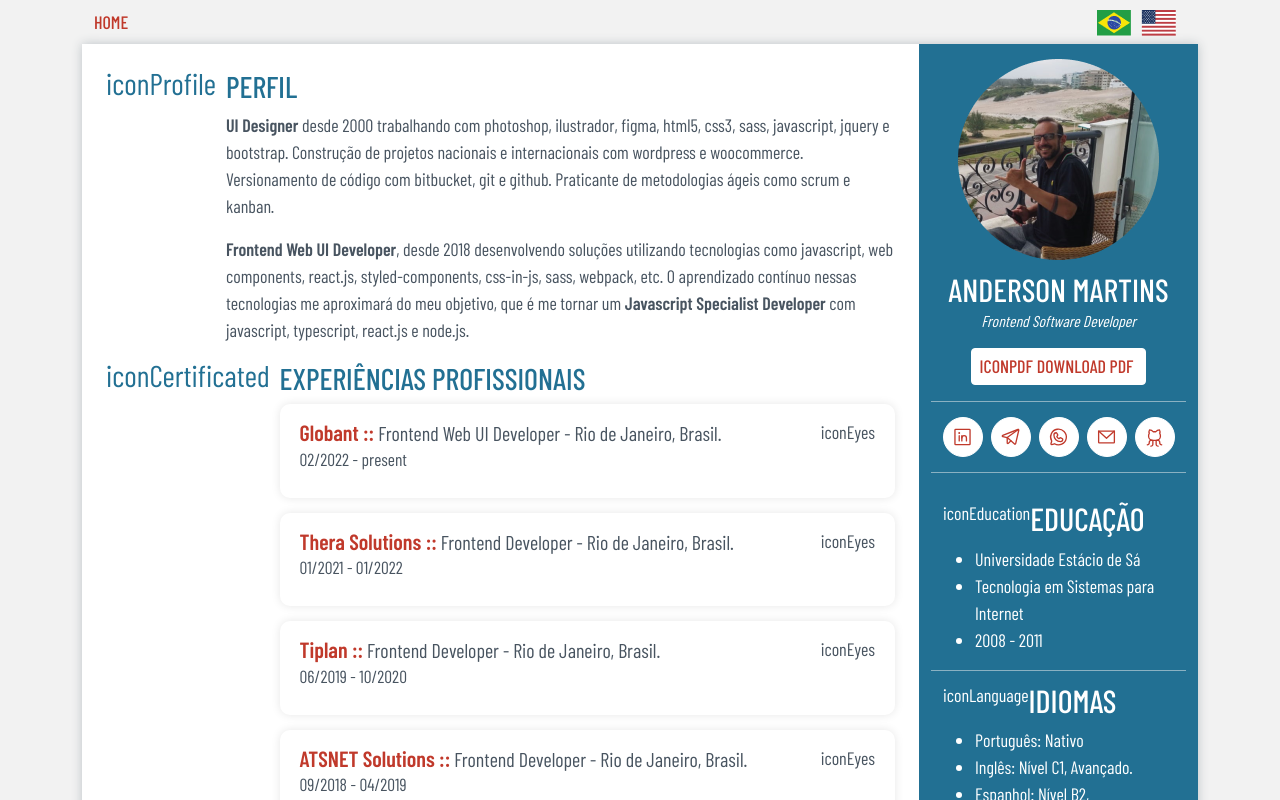
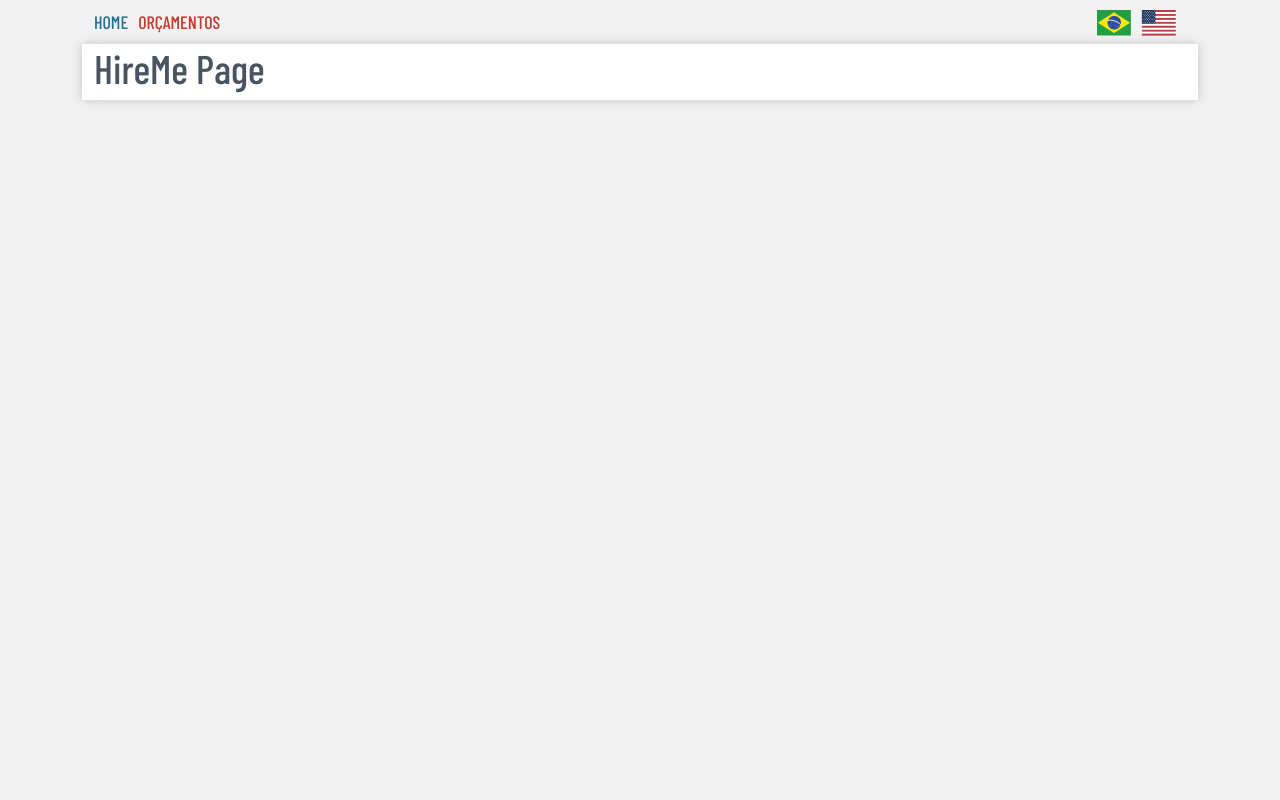
Before and after one commit to atmmoreira/project.resume.vite.react, a React (Vite) app: page /hireme in a window 1280 px wide. Shown: the top 800 px of the page. Built offline with nearby package versions, Linux system fonts and the light colour scheme; a web font is replaced by a local one.

Commit message:
add: react-router-dom and informations icons in resume.json

```diff
--- a/package.json
+++ b/package.json
@@ -12,7 +12,8 @@
     "bootstrap": "^5.2.1",
     "phosphor-react": "^1.4.1",
     "react": "^18.2.0",
-    "react-dom": "^18.2.0"
+    "react-dom": "^18.2.0",
+    "react-router-dom": "6"
   },
   "devDependencies": {
     "@types/react": "^18.0.17",
--- a/public/json/resume.json
+++ b/public/json/resume.json
@@ -18,7 +18,7 @@
       },
       {
         "name": "EnvelopeSimple",
-        "url": "atmmoreira.rj@gmail.com"
+        "url": "mailto:atmmoreira.rj@gmail.com"
       },
       {
         "name": "GithubLogo",
@@ -26,6 +26,7 @@
       }
     ],
     "education": {
+      "icon": "Student",
       "title": "Educação",
       "description": [
       "Universidade Estácio de Sá",
--- a/src/App.jsx
+++ b/src/App.jsx
@@ -1,31 +1,21 @@
-import React, { useEffect, useState } from 'react';
+import React from 'react';
+import { Routes, Route } from 'react-router-dom';
 import './App.css';
 
-const url = './json/resume.json';
-
 import Header from './components/Header/Header';
-import MainResume from './components/MainResume/MainResume';
-import Sidebar from './components/Sidebar/Sidebar';
+import Home from './pages/Home/Home';
+import HireMe from './pages/HireMe/HireMe';
 
 function App() {
-  const [resumes, setResumes] = useState([]);
-
-  useEffect(() => {
-    const productsApi = async () => {
-      const response = await fetch(url);
-      const data = await response.json();
-      setResumes(data);
-    };
-    productsApi();
-  }, []);
-
   return (
     <div className='container'>
       <Header />
       <div className='curriculum'>
         <div className='row flex-lg-row-reverse flex-sm-row'>
-          <Sidebar resume={resumes} />
-          <MainResume />
+          <Routes>
+            <Route path='/' element={<Home />} />
+            <Route path='hireme' element={<HireMe />} />
+          </Routes>
         </div>
       </div>
     </div>
--- a/src/components/Header/Header.jsx
+++ b/src/components/Header/Header.jsx
@@ -1,15 +1,15 @@
 import React from 'react';
 import './Header.css';
+
+import { NavLink } from 'react-router-dom';
 
 function Header() {
   return (
     <nav className='navbar'>
       <div className='container-fluid'>
         <div className='d-flex'>
-          <a href='/' className='active'>
-            Home
-          </a>
-          {/* <a href="/hired">Orçamentos</a> */}
+          <NavLink to='/' >Home</NavLink>
+          <NavLink to='/hireme'>Orçamentos</NavLink>
         </div>
         <div>
           <a href='#'>
--- a/src/components/Sidebar/Sidebar.jsx
+++ b/src/components/Sidebar/Sidebar.jsx
@@ -1,5 +1,7 @@
 import React from 'react';
 import SocialMedia from '../SocialMedia/SocialMedia';
+import * as Icons from 'phosphor-react';
+
 import './Sidebar.css';
 
 function Sidebar({ resume }) {
@@ -17,7 +19,7 @@ function Sidebar({ resume }) {
               href='#'
               className='btn btn-curriculum mt-3 btn-sm d-flex align-items-center justify-content-center'
             >
-              iconPdf
+              <Icons.FilePdf />
               <span className='mx-1'> Download pdf</span>
             </a>
           </div>
@@ -30,7 +32,7 @@ function Sidebar({ resume }) {
         <div className='row languages-education'>
           <div className='col-sm-6 col-lg-12 education'>
             <div className='d-flex align-items-center mb-2'>
-              iconEducation
+              <Icons.Student />
               <h2>{resume.pt?.education.title}</h2>
             </div>
             <ul>
@@ -41,7 +43,7 @@ function Sidebar({ resume }) {
           </div>
           <div className='col-sm-6 col-lg-12 languages'>
             <div className='d-flex align-items-center mb-2'>
-              iconLanguage
+              <Icons.Translate />
               <h2>{resume.pt?.languages.title}</h2>
             </div>
             <ul>
--- a/src/main.jsx
+++ b/src/main.jsx
@@ -1,12 +1,17 @@
-import React from 'react'
-import ReactDOM from 'react-dom/client'
-import App from './App'
+import React from 'react';
+import ReactDOM from 'react-dom/client';
+import App from './App';
+
+import { BrowserRouter } from 'react-router-dom';
+
 // Add Bootstrap
 import '../node_modules/bootstrap/dist/css/bootstrap.min.css';
 import '../node_modules/bootstrap/dist/js/bootstrap.min.js';
 
 ReactDOM.createRoot(document.getElementById('root')).render(
-  <React.StrictMode>
-    <App />
-  </React.StrictMode>
-)
+  <BrowserRouter>
+    <React.StrictMode>
+      <App />
+    </React.StrictMode>
+  </BrowserRouter>
+);
--- /dev/null
+++ b/src/pages/HireMe/HireMe.jsx
@@ -0,0 +1,8 @@
+function HireMe() {
+  return (
+    <>
+      <h1>HireMe Page</h1>
+    </>
+  );
+}
+export default HireMe;
--- /dev/null
+++ b/src/pages/Home/Home.jsx
@@ -0,0 +1,27 @@
+import React, { useEffect, useState } from 'react';
+
+import MainResume from '../../components/MainResume/MainResume';
+import Sidebar from '../../components/Sidebar/Sidebar';
+
+const url = '../../../json/resume.json';
+
+function Home() {
+  const [resumes, setResumes] = useState([]);
+
+  useEffect(() => {
+    const productsApi = async () => {
+      const response = await fetch(url);
+      const data = await response.json();
+      setResumes(data);
+    };
+    productsApi();
+  }, []);
+
+  return (
+    <>
+      <Sidebar resume={resumes} />
+      <MainResume />
+    </>
+  );
+}
+export default Home;
```
Also changed, not shown: 1 other file (tests, documents, lock files or other folders).
